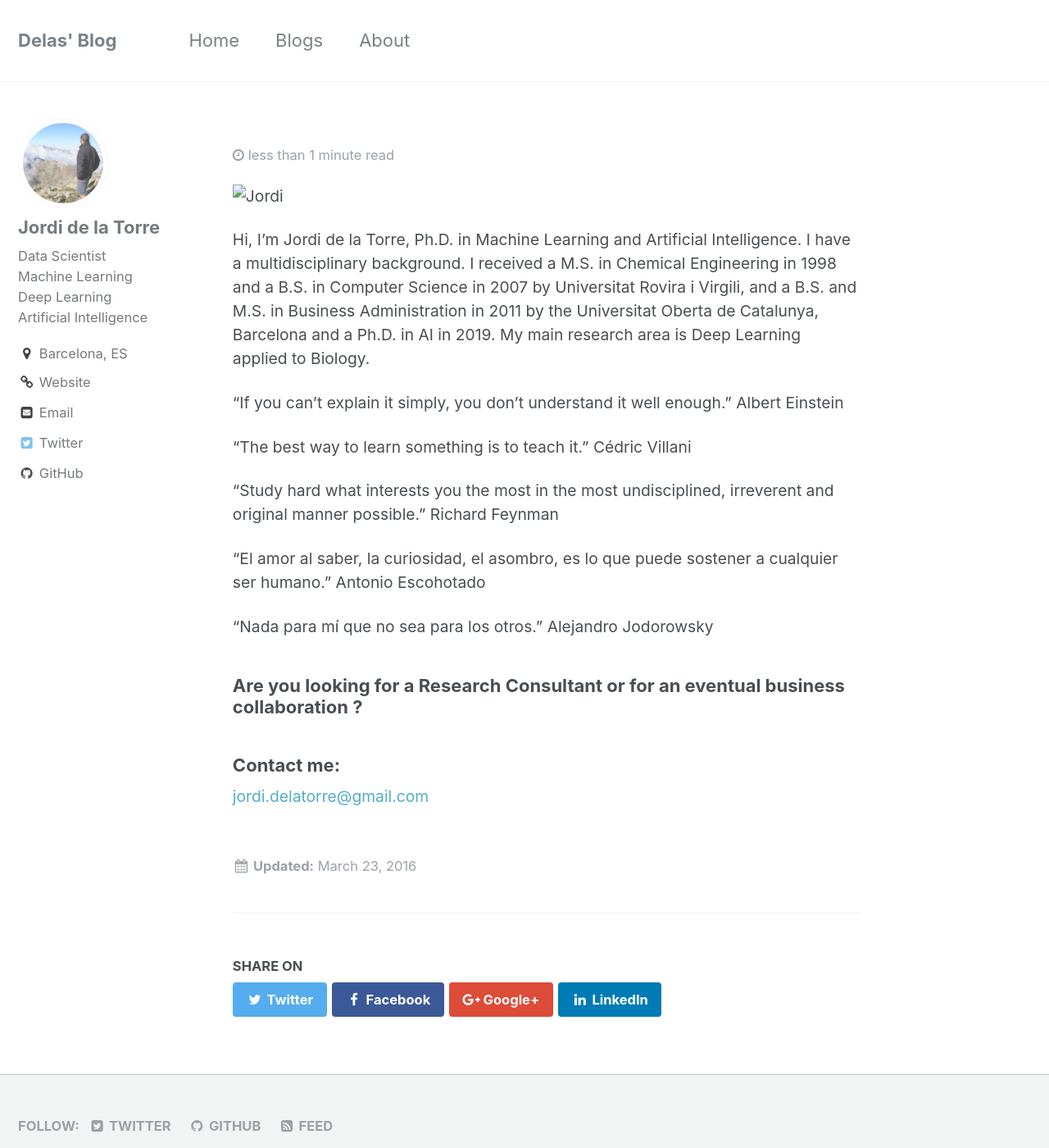
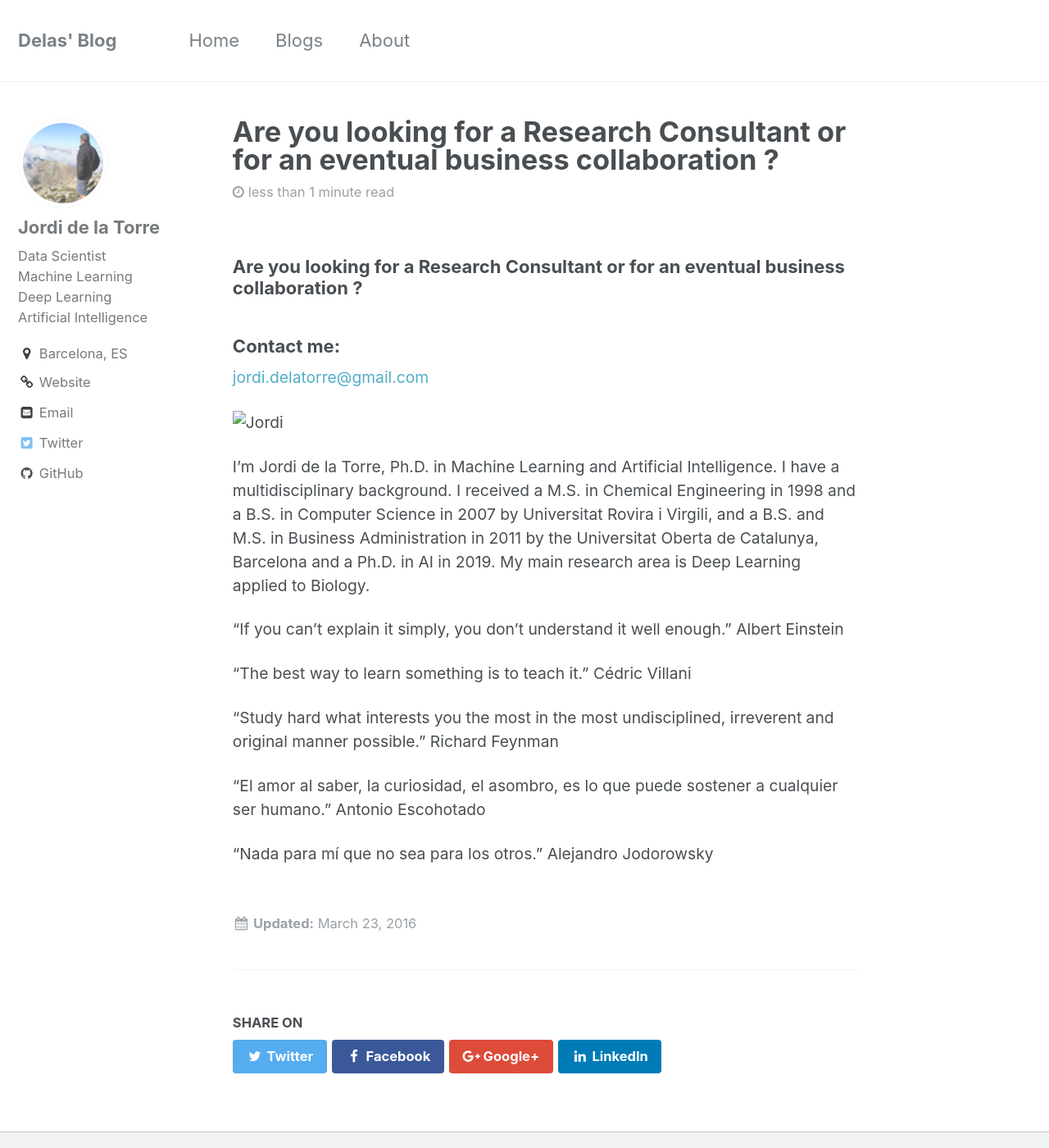
Before and after one commit to jorditg/jorditg.github.io, a Jekyll site: the page built from about.md, in a window 1280 px wide and 1400 px high. Shown: the whole window at 82% size. Built offline with Jekyll 4.4.1, drawn with Linux system fonts in a browser that asks for light colours; our own code applies the rules of GitHub Pages for plain Markdown files.

Commit message:
Update about.md

```diff
--- a/about.md
+++ b/about.md
@@ -6,9 +6,15 @@ header:
   #image: assets/images/lside.png
 ---
 
+### Are you looking for a Research Consultant or for an eventual business collaboration ?
+
+### Contact me:
+
+[jordi.delatorre@gmail.com](mailto:jordi.delatorre@gmail.com)
+
 ![Jordi]({{ site.url }}/assets/bio.png){:height="200px" width="200px"}
 
-Hi, I'm Jordi de la Torre, Ph.D. in Machine Learning and Artificial Intelligence. I have a multidisciplinary background. I received a M.S. in Chemical Engineering in 1998 and a B.S. in Computer Science in 2007 by Universitat Rovira i Virgili, and a B.S. and M.S. in Business Administration in 2011 by the Universitat Oberta de Catalunya, Barcelona and a Ph.D. in AI in 2019. My main research area is Deep Learning applied to Biology.
+I'm Jordi de la Torre, Ph.D. in Machine Learning and Artificial Intelligence. I have a multidisciplinary background. I received a M.S. in Chemical Engineering in 1998 and a B.S. in Computer Science in 2007 by Universitat Rovira i Virgili, and a B.S. and M.S. in Business Administration in 2011 by the Universitat Oberta de Catalunya, Barcelona and a Ph.D. in AI in 2019. My main research area is Deep Learning applied to Biology.
 
 "If you can't explain it simply, you don't understand it well enough."
 Albert Einstein
```
Also changed, not shown: other parts of about.md (+0 -6 lines).
